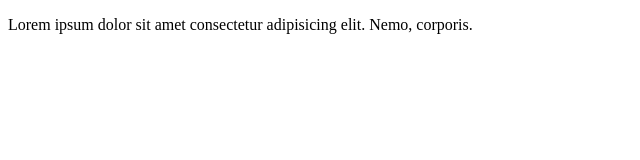
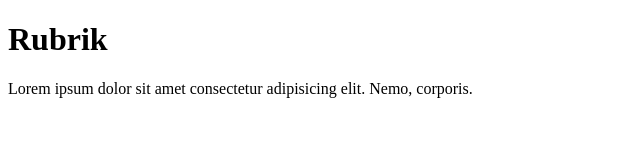
Before and after one commit to DanielLVXO/webbutveckling, a plain HTML site: page index.html in a window 1280 px wide. Shown: the whole page, without its empty margins (0-640 px from the left). Drawn offline with Linux system fonts and the light colour scheme.

Commit message:
Update index.html

```diff
--- a/index.html
+++ b/index.html
@@ -6,6 +6,7 @@
     <title>Min första fil</title>
 </head>
 <body>
+    <h1>Rubrik</h1>
     <p>Lorem ipsum dolor sit amet consectetur adipisicing elit. Nemo, corporis.</p>
 </body>
 </html>
```
